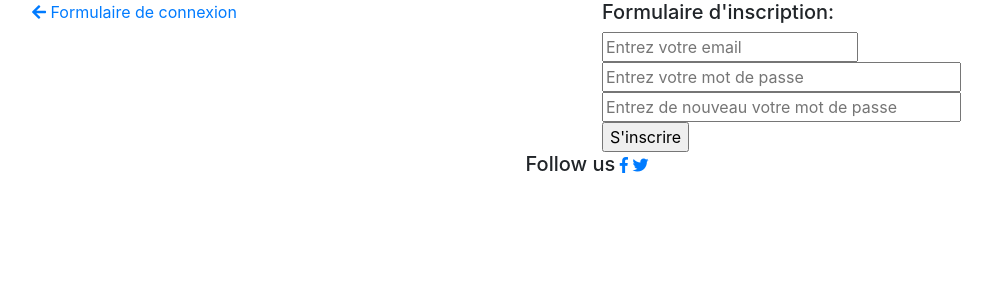
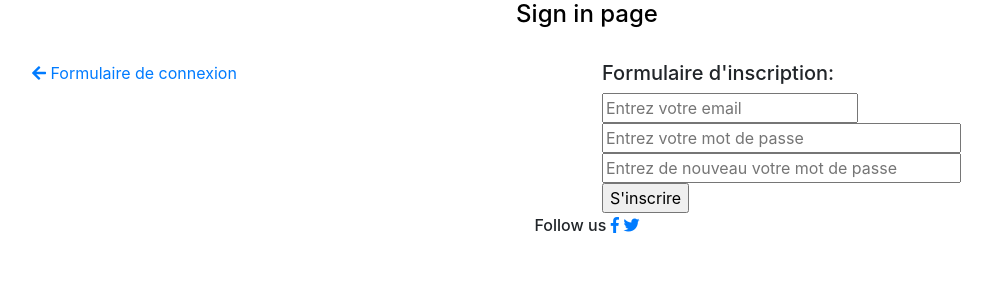
Before and after one commit to beheddin/site_web_dynamique-JS-PHP-Bootstrap, a PHP site: page /formulaire_inscription.php in a window 1280 px wide. Shown: the part 100-400 px from the top of the page, without its empty margins (53-1045 px from the left). Run offline with PHP 8.4, Linux system fonts and the light colour scheme.

Commit message:
Update formulaire_inscription.php

```diff
--- a/formulaire_inscription.php
+++ b/formulaire_inscription.php
@@ -101,6 +101,12 @@
 <!--Formulaire d'inscription-->
 <div class="container">
 	<div class="row">
+		<div  class="col text-center">
+			<h4>Sign in page</h4>
+		</div>
+	</div>
+	<br/>
+	<div class="row">
 		<div class="col-6" id="link-form">
       		<a href="formulaire_connexion.php" id="link"><i class="fas fa-arrow-left"></i> Formulaire de connexion</a>
     	</div>
@@ -124,7 +130,7 @@
 <footer>
     <div id="footer">
         <div id="element">
-            <h5>Follow us</h5>
+            <h6>Follow us</h6>
         </div>
 
         <div id="element">
```
